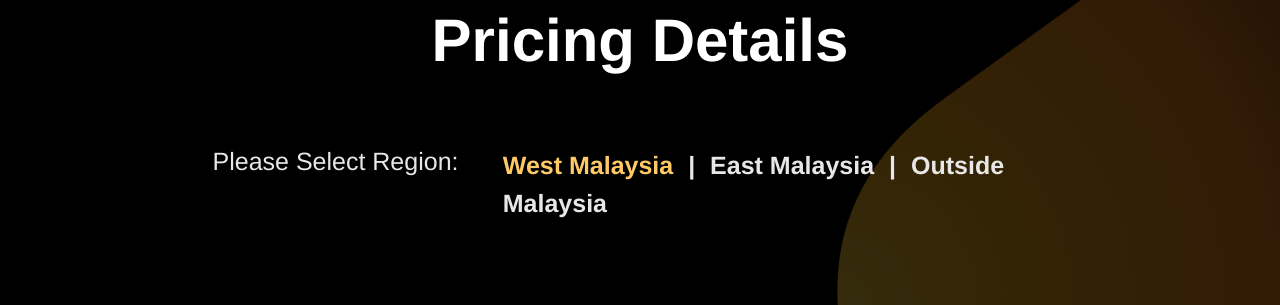
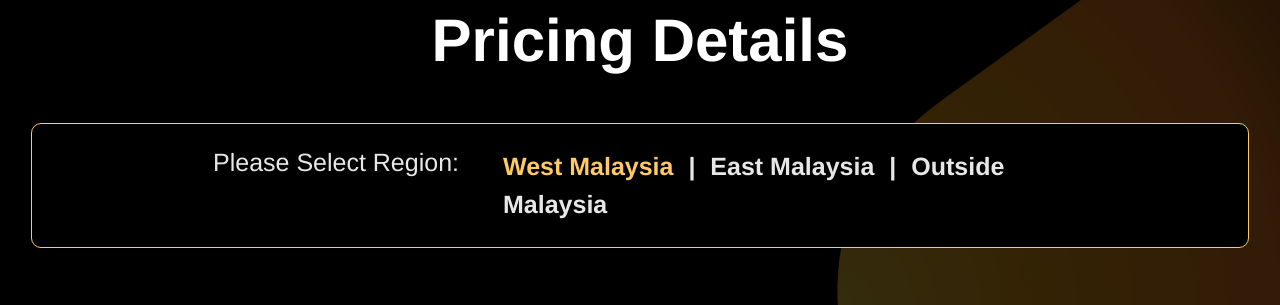
Before and after one commit to ori-shinz/client, a Vue app: page /en/order in a window 1280 px wide. Shown: the part 1060-1365 px from the top of the page. Built offline with nearby package versions, Linux system fonts and the light colour scheme.

Commit message:
Fix styling on orange border when select region and background color to black

```diff
--- a/src/components/OrderPage/MalaysiaOrder/MalaysiaOrderCard.vue
+++ b/src/components/OrderPage/MalaysiaOrder/MalaysiaOrderCard.vue
@@ -42,9 +42,4 @@
 </script>
 
 <style scoped>
-.pricing-detail-card {
-  border-radius: 10px;
-  border: solid 1px #ffca65;
-  background-color: var(--black);
-}
 </style>
--- a/src/views/OrderPage.vue
+++ b/src/views/OrderPage.vue
@@ -73,11 +73,6 @@
             <div v-else>
             </div>
           </Fragment>
-
-          <!-- Outside Malaysia Detail Pricing -->
-          <Fragment >
-
-          </Fragment>
         </div>
       </section>
 
@@ -132,6 +127,11 @@
 </script>
 
 <style>
+.pricing-detail-card {
+  border-radius: 10px;
+  border: solid 1px #ffca65;
+  background-color: black;
+}
 .region-select {
   font-size: 25px;
   font-weight: 500;
```
